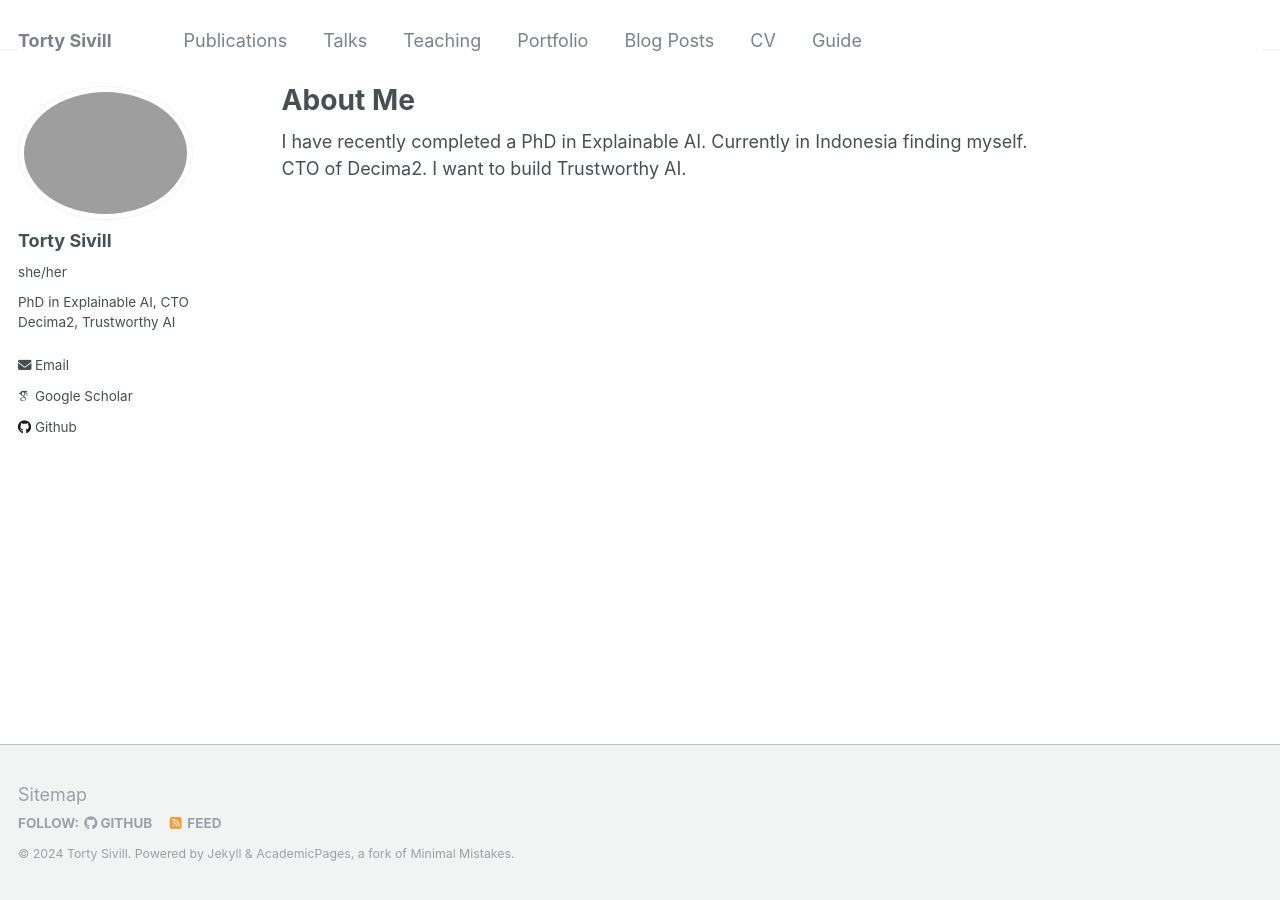
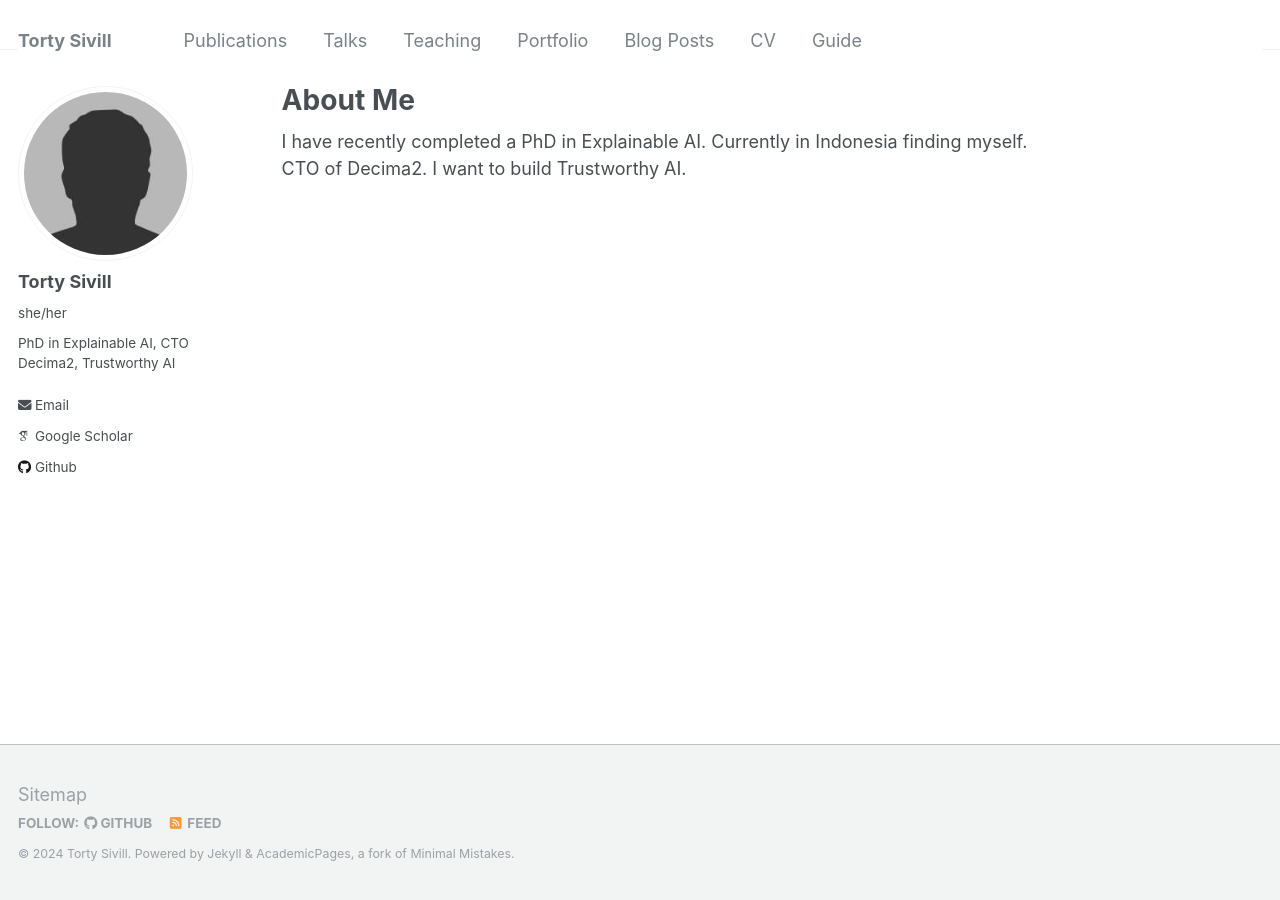
Before and after one commit to TortySivill/TortySivill.github.io, a Jekyll site: the page built from _pages/about.md, in a window 1280 px wide. Built offline with Jekyll 4.4.1, drawn with Linux system fonts in a browser that asks for light colours; some web fonts are replaced.

Commit message:
fix repo

```diff
--- a/_config.yml
+++ b/_config.yml
@@ -21,7 +21,7 @@ repository               : "academicpages/academicpages.github.io"
 #               Additional customization can be done by editing /_includes/author-profile.html
 author:
   # Biographic information
-  avatar           : "/images/profile.png"
+  avatar           : "bio-photo.jpg"
   name             : "Torty Sivill"
   pronouns         : "she/her"
   bio              : "PhD in Explainable AI, CTO Decima2, Trustworthy AI"
```
